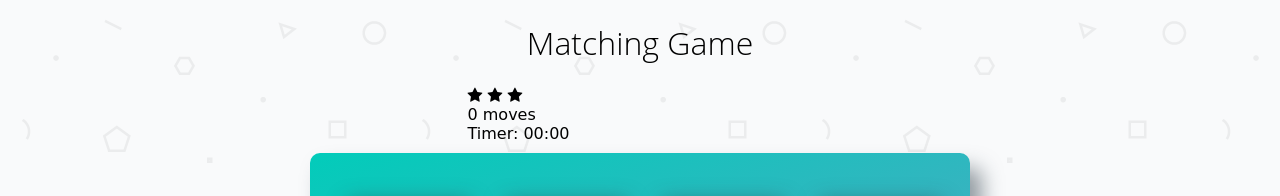
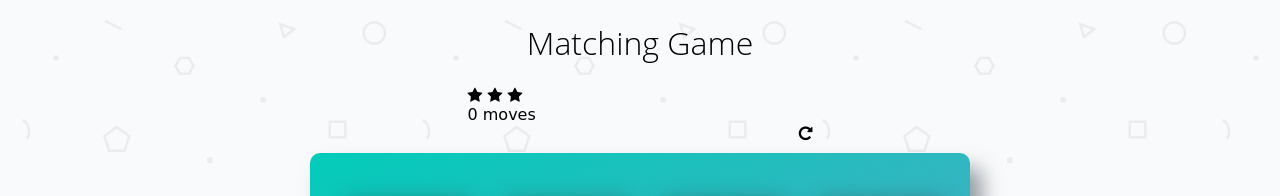
Before and after one commit to r-farnsworth/Memory-Game, a plain HTML site: page index.html in a window 1280 px wide. Shown: the top 196 px of the page. Drawn offline with Linux system fonts and the light colour scheme; a web font is replaced by a local one.

Commit message:
Add restart button, timer
Added divs for restart button and timer in index.html.

```diff
--- a/index.html
+++ b/index.html
@@ -1,5 +1,6 @@
 <!doctype html>
 <html lang="en">
+
 <head>
   <meta charset="utf-8">
   <title>Matching Game</title>
@@ -8,6 +9,7 @@
   <link rel="stylesheet prefetch" href="https://fonts.googleapis.com/css?family=Coda">
   <link rel="stylesheet" href="css/app.css">
 </head>
+
 <body>
 
   <div class="container">
@@ -25,8 +27,11 @@
 
         <div class="moves-container"><span class="moves">0</span> moves
         </div>
-          <div class="timer"><span class="timer-txt">Timer: </span>
-            <label class="min">00</label>:<label class="sec">00</label></div>
+        <div class="timer">
+        </div>
+        <div class="restart">
+          <i class="fa fa-repeat"></i>
+        </div>
     </section>
 
     <ul class="deck">
@@ -83,4 +88,5 @@
 
     <script src="js/app.js"></script>
 </body>
+
 </html>
```
Lines whose indentation alone changed are shown as unchanged.
